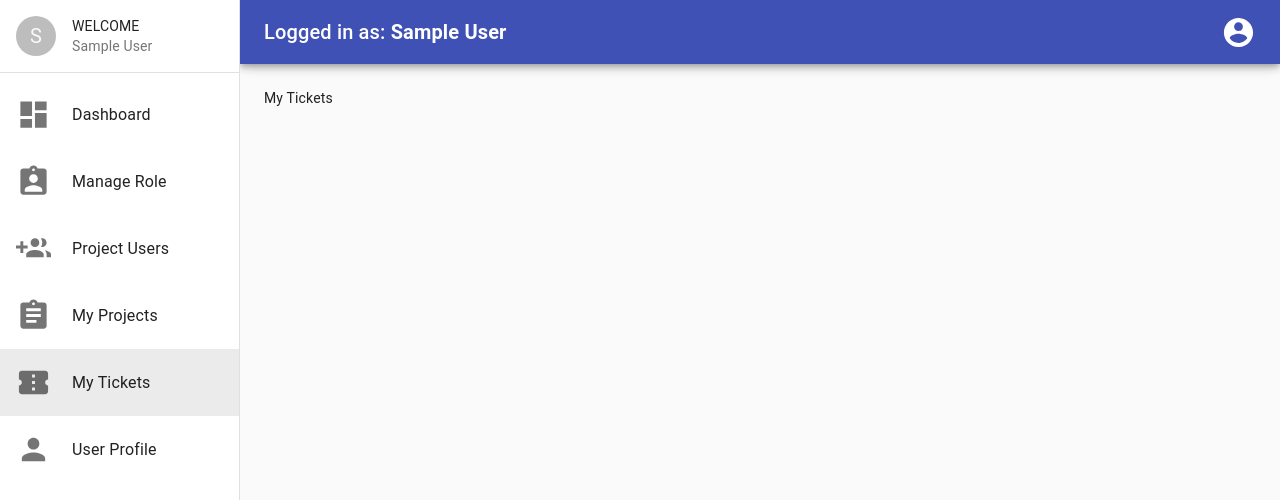
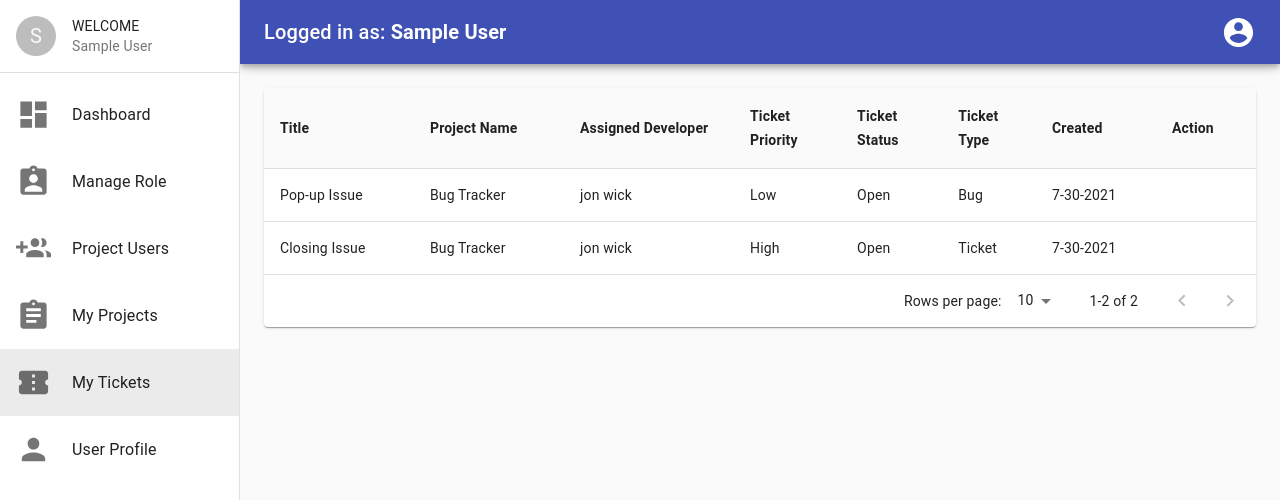
Before and after one commit to 1BarCode/react-bugtracker, a React (Create React App) app in the folder client/: page /mytickets in a window 1280 px wide. Shown: the top 500 px of the page. Built offline with nearby package versions, Linux system fonts and the light colour scheme; sample sign-in values are in the browser's storage.

Commit message:
added ticket table

```diff
--- a/client/src/components/Pages/MyTickets/MyTickets.js
+++ b/client/src/components/Pages/MyTickets/MyTickets.js
@@ -1,13 +1,133 @@
-import React from "react";
-import { Container } from "@material-ui/core";
+import React, { useState } from "react";
+import {
+  Container,
+  Paper,
+  Table,
+  TableBody,
+  TableCell,
+  TableContainer,
+  TableHead,
+  TablePagination,
+  TableRow,
+  Typography,
+} from "@material-ui/core";
 
 import useStyles from "./styles";
 
 const MyTickets = () => {
   const classes = useStyles();
+  const [page, setPage] = useState(0);
+  const [rowsPerPage, setRowsPerPage] = useState(10);
+
+  const handleChangePage = (newPage) => {
+    setPage(newPage);
+  };
+
+  const handleChangeRowsPerPage = (event) => {
+    setRowsPerPage(+event.target.value);
+    setPage(0);
+  };
+
+  const columns = [
+    { id: "title", label: "Title", minWidth: 150 },
+    { id: "projectName", label: "Project Name", minWidth: 150 },
+    { id: "assignedDeveloper", label: "Assigned Developer", minWidth: 170 },
+    { id: "ticketPriority", label: "Ticket Priority", minWidth: 30 },
+    { id: "ticketStatus", label: "Ticket Status", minWidth: 30 },
+    { id: "ticketType", label: "Ticket Type", minWidth: 50 },
+    { id: "created", label: "Created", minWidth: 120 },
+    { id: "action", label: "Action", minWidth: 100 },
+  ];
+
+  const createData = (
+    title,
+    projectName,
+    assignedDeveloper,
+    ticketPriority,
+    ticketStatus,
+    ticketType,
+    created
+  ) => {
+    return {
+      title,
+      projectName,
+      assignedDeveloper,
+      ticketPriority,
+      ticketStatus,
+      ticketType,
+      created,
+    };
+  };
+
+  const rows = [
+    createData(
+      "Pop-up Issue",
+      "Bug Tracker",
+      "jon wick",
+      "Low",
+      "Open",
+      "Bug",
+      "7-30-2021"
+    ),
+    createData(
+      "Closing Issue",
+      "Bug Tracker",
+      "jon wick",
+      "High",
+      "Open",
+      "Ticket",
+      "7-30-2021"
+    ),
+  ];
+
+  const renderTableHead = columns.map((column) => (
+    <TableCell
+      key={column.id}
+      align={column.align}
+      style={{ minWidth: column.minWidth }}
+    >
+      <strong>{column.label}</strong>
+    </TableCell>
+  ));
+
+  const renderTableBody = rows.map((row) => {
+    return (
+      <TableRow key={row.title}>
+        <TableCell>{row.title}</TableCell>
+        <TableCell>{row.projectName}</TableCell>
+        <TableCell>{row.assignedDeveloper}</TableCell>
+        <TableCell>{row.ticketPriority}</TableCell>
+        <TableCell>{row.ticketStatus}</TableCell>
+        <TableCell>{row.ticketType}</TableCell>
+        <TableCell>{row.created}</TableCell>
+        <TableCell>{row.action}</TableCell>
+      </TableRow>
+    );
+  });
+
   return (
     <div className={classes.divRoot}>
-      <Container className={classes.content}>My Tickets</Container>
+      <Container className={classes.content}>
+        <Paper className={classes.paper}>
+          <TableContainer className={classes.tableContainer}>
+            <Table stickyHeader aria-label="My Tickets">
+              <TableHead>
+                <TableRow>{renderTableHead}</TableRow>
+              </TableHead>
+              <TableBody>{renderTableBody}</TableBody>
+            </Table>
+          </TableContainer>
+          <TablePagination
+            rowsPerPageOptions={[5, 10, 15]}
+            component="div"
+            count={rows.length}
+            rowsPerPage={rowsPerPage}
+            page={page}
+            onPageChange={handleChangePage}
+            onRowsPerPageChange={handleChangeRowsPerPage}
+          />
+        </Paper>
+      </Container>
     </div>
   );
 };
--- a/client/src/components/Pages/MyTickets/styles.js
+++ b/client/src/components/Pages/MyTickets/styles.js
@@ -11,4 +11,10 @@ export default makeStyles((theme) => ({
     backgroundColor: theme.palette.background.default,
     padding: theme.spacing(3),
   },
+  paper: {
+    width: "100%",
+  },
+  tableContainer: {
+    haxHeight: 440,
+  },
 }));
```
